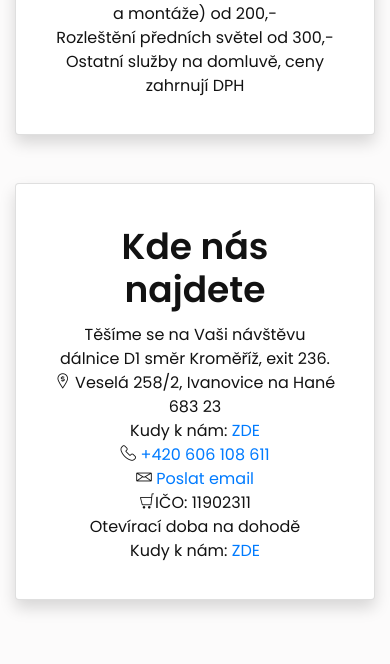
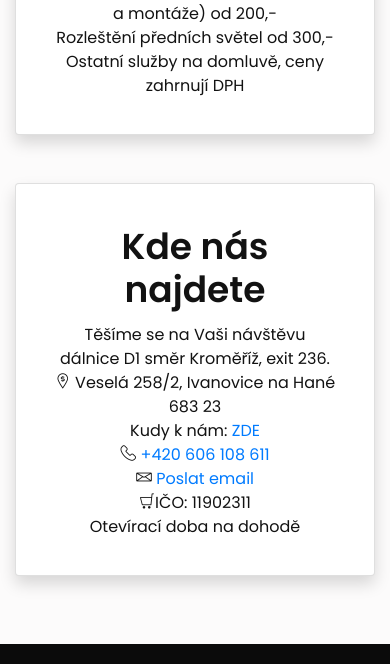
Before and after one commit to josse7cz/web_pavel, a plain HTML site: page index.html in a window 390 px wide. Shown: the part 1691-2355 px from the top of the page. Drawn offline with Linux system fonts and the light colour scheme; files whose address does not match are found by name.

Commit message:
Edit kudy k nam

```diff
--- a/index.html
+++ b/index.html
@@ -374,11 +374,6 @@
                                 <li>Otevírací doba na dohodě
                                 </li>
                             </ul>
-                            <div class="d-lg-none">
-                                <p>Kudy k nám:
-                                    <a href="https://goo.gl/maps/e7w4KC4MGhDUQ18u9">ZDE</a>
-                                </p>
-                            </div>
                             <div class="mx-auto d-none d-md-block">
                                 <iframe src="https://www.google.com/maps/embed?pb=!1m18!1m12!1m3!1d2601.6755919876086!2d17.092501415923106!3d49.3014881773587!2m3!1f0!2f0!3f0!3m2!1i1024!2i768!4f13.1!3m3!1m2!1s0x4712fb726889d767%3A0x9ffda541b0d6815f!2sMPPNEU.cz!5e0!3m2!1scs!2scz!4v1667636261497!5m2!1scs!2scz"
                                         width="350" height="250" style="border:0;" allowfullscreen="" loading="lazy"
```
